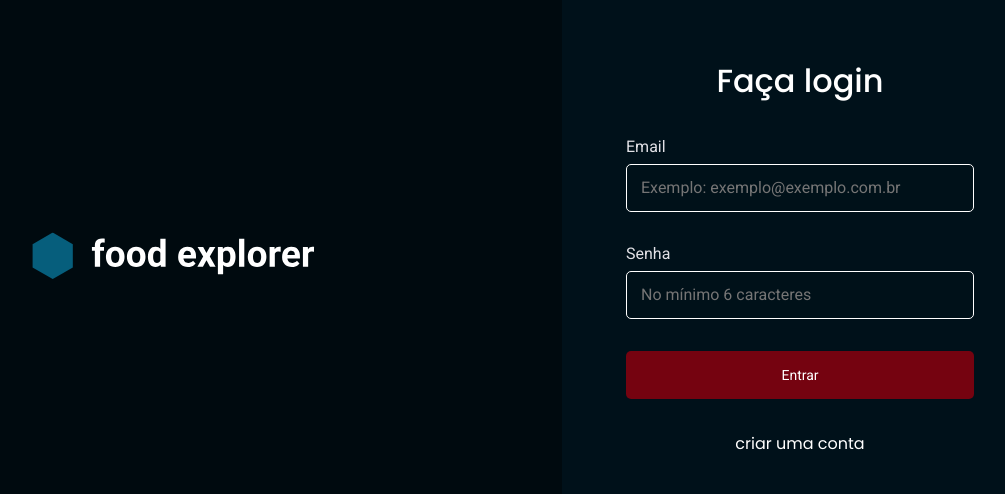
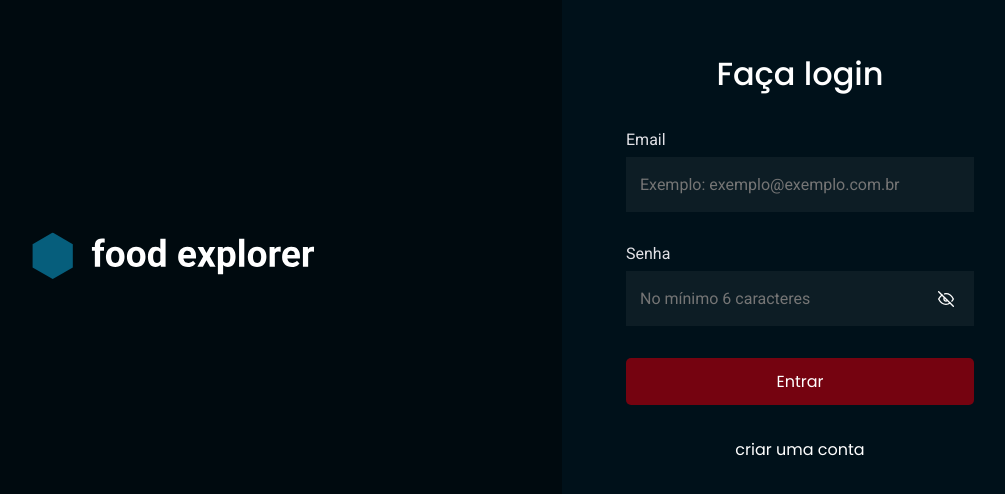
Before and after one commit to Kennedysena/FoodExplore-Frontend, a React (Vite) app: page / in a window 1280 px wide. Shown: the part 144-638 px from the top of the page, without its empty margins (111-1116 px from the left). Built offline with nearby package versions, Linux system fonts and the light colour scheme.

Commit message:
refactor: Adjustments to the Sign In page and global component adjustments.

```diff
--- a/src/components/ButtonText/index.jsx
+++ b/src/components/ButtonText/index.jsx
@@ -1,9 +1,9 @@
 import { Container } from "./styles";
 
-export function ButtonText({ children, ...rest }) {
+export function ButtonText({ title, ...rest }) {
   return (
     <Container type="button" {...rest}>
-      {children}
+      {title}
     </Container>
   );
 }
--- a/src/components/ButtonText/styles.js
+++ b/src/components/ButtonText/styles.js
@@ -1,16 +1,17 @@
 import styled from "styled-components";
 
 export const Container = styled.button`
-  background: none;
-  border: none;
-
+  height: 4.8rem;
+  border-radius: 0.5rem;
   font-family: "Poppins", sans-serif;
   font-weight: medium;
-  font-size: 2.4rem;
+  font-size: 1.6rem;
+  background-color: ${({ theme }) => theme.COLORS.TOMATO_100};
   color: ${({ theme }) => theme.COLORS.LIGHT_100};
 
   display: flex;
   align-items: center;
+  justify-content: center;
 
   > svg {
     color: ${({ theme }) => theme.COLORS.LIGHT_300};
--- a/src/components/Input/index.jsx
+++ b/src/components/Input/index.jsx
@@ -1,10 +1,33 @@
+import { useState } from "react";
+import { FiEyeOff, FiEye } from "react-icons/fi";
+
 import { Container } from "./styles";
 
-export function Input({ icon: Icon, ...rest }) {
+export function Input({ icon: Icon, type = "text", ...rest }) {
+  const [isPasswordVisible, setIsVisiblePassword] = useState(false);
+
+  const togglePasswordVisibility = () => {
+    setIsVisiblePassword((prevState) => !prevState);
+  };
+
+  const inputType =
+    type === "password"
+      ? isPasswordVisible
+        ? "text"
+        : "password"
+      : isPasswordVisible
+        ? "text"
+        : type;
+
   return (
     <Container>
-      {Icon && <Icon size={24} />}
-      <input {...rest} />
+      {Icon && <Icon size={20} />}
+      <input {...rest} type={inputType} />
+      {type === "password" && (
+        <button type="button" onClick={togglePasswordVisibility}>
+          {isPasswordVisible ? <FiEye /> : <FiEyeOff />}
+        </button>
+      )}
     </Container>
   );
 }
--- a/src/components/Input/styles.js
+++ b/src/components/Input/styles.js
@@ -4,24 +4,43 @@ export const Container = styled.div`
   width: 100%;
   display: flex;
   align-items: center;
-  justify-content: center;
-  border-radius: 0.5rem;
+  background-color: ${({ theme }) => theme.COLORS.DARK_900};
 
   > input {
     height: 5.5rem;
-    text-align: center;
-
+    width: 100%;
     padding: 1.2rem 1.4rem;
     color: ${({ theme }) => theme.COLORS.LIGHT_100};
     background: transparent;
-    border: none;
 
     &::placeholder {
       color: ${({ theme }) => theme.COLORS.GRAY_300};
     }
+  }
 
-    &:focus {
-      border: 1px solid ${({ theme }) => theme.COLORS.WHITE};
-    }
+  > svg {
+    margin-left: 16px;
+  }
+
+  > img {
+    margin: 0 2rem 0 0;
+    border: none;
+    background: none;
+    color: ${({ theme }) => theme.COLORS.LIGHT_100};
+
+    display: flex;
+    align-items: center;
+    justify-content: center;
+  }
+
+  button {
+    margin: 0 2rem 0rem 0;
+    border: none;
+    background: none;
+    color: ${({ theme }) => theme.COLORS.LIGHT_100};
+
+    display: flex;
+    align-items: center;
+    justify-content: center;
   }
 `;
--- a/src/pages/SignIn/index.jsx
+++ b/src/pages/SignIn/index.jsx
@@ -1,9 +1,11 @@
 import { Container, Form, Brand } from "./styles";
-import { Button } from "../../components/Button";
+
 import { Section } from "../../components/Section";
 import { Link } from "react-router-dom";
 
 import Logo from "../../assets/food explorer.svg";
+import { Input } from "../../components/Input";
+import { ButtonText } from "../../components/ButtonText";
 
 export function SignIn() {
   return (
@@ -15,14 +17,17 @@ export function SignIn() {
       <Form>
         <h1>Faça login</h1>
         <Section title="Email" marginBottom="0.8rem" theme={"#C4C4CC"}>
-          <input placeholder="Exemplo: exemplo@exemplo.com.br" type="text" />
+          <Input placeholder="Exemplo: exemplo@exemplo.com.br" type="text" />
         </Section>
 
         <Section title="Senha" marginBottom="0.8rem" theme={"#C4C4CC"}>
-          <input placeholder="No mínimo 6 caracteres" type="password" />
+          <Input
+            placeholder="No mínimo 6 caracteres"
+            type="password"
+          />
         </Section>
 
-        <Button title={"Entrar"} />
+        <ButtonText title="Entrar" />
         <Link to="/register">criar uma conta</Link>
       </Form>
     </Container>
--- a/src/pages/SignIn/styles.js
+++ b/src/pages/SignIn/styles.js
@@ -13,7 +13,6 @@ export const Container = styled.div`
 export const Brand = styled.div`
  display: flex;
  justify-content: initial;
- margin-inline: 0;
 
  > img {
     height: 4.8rem;
@@ -31,7 +30,6 @@ export const Form = styled.form`
   display: flex;
   flex-direction: column;
   justify-content: center;
-  align-items: center;
   gap: 3.2rem;
 
   > h1 {
@@ -39,22 +37,8 @@ export const Form = styled.form`
     font-weight: 500;
     color: ${({ theme }) => theme.COLORS.LIGHT_100};
     font-family: "Poppins", sans-serif;
+    text-align: center;
   }
-
-    input {
-      height: 4.8rem;
-      width: 34.8rem;
-      padding: 1.2rem 1.4rem;
-      border-radius: .5rem;
-      background-color: ${({ theme }) => theme.COLORS.DARK_700};
-      border: 1px solid ${({ theme }) => theme.COLORS.LIGHT_100};
-      color: ${({ theme }) => theme.COLORS.LIGHT_100};
-    }
-
-    button {
-      height: 4.8rem;
-      width: 100%;
-    }
 
     a {
       color: ${({ theme }) => theme.COLORS.LIGHT_100};
--- a/src/routes/index.jsx
+++ b/src/routes/index.jsx
@@ -1,5 +1,4 @@
 import { BrowserRouter } from "react-router-dom";
-// import { AppRoutes } from "./app.routes";
 import { AuthRoutes } from "./auth.routes";
 
 export function Routes() {
```
